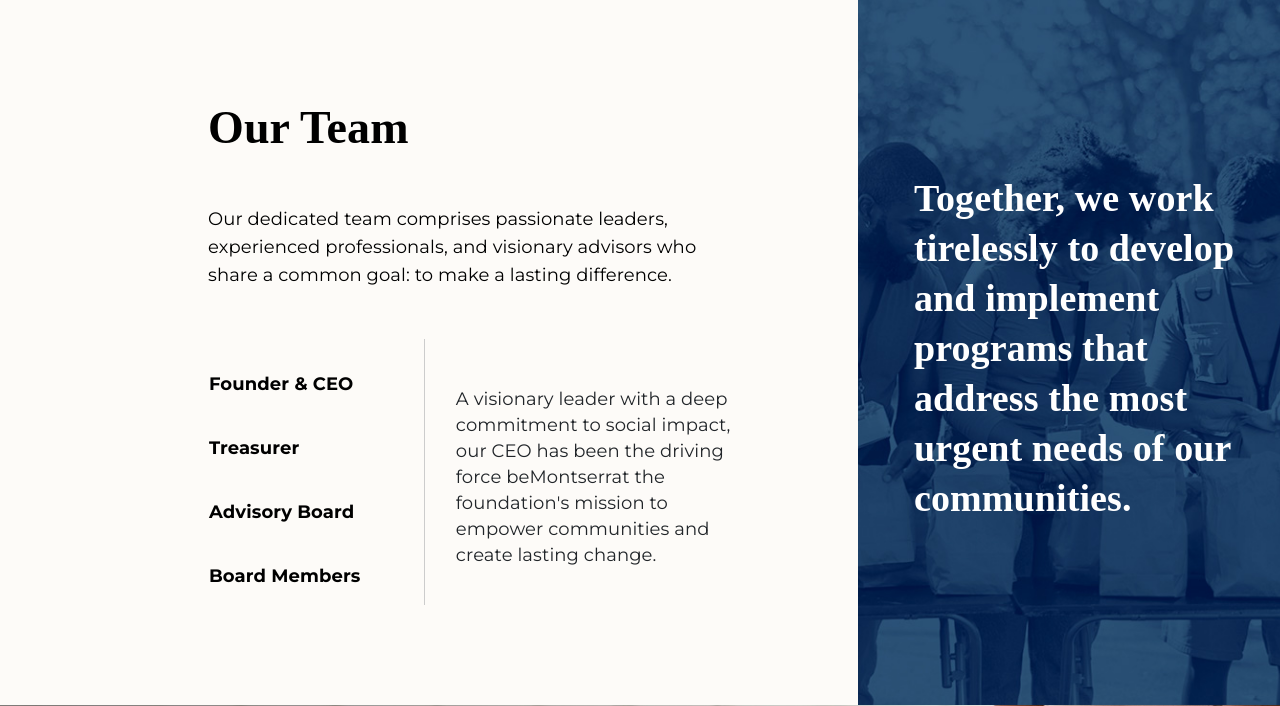
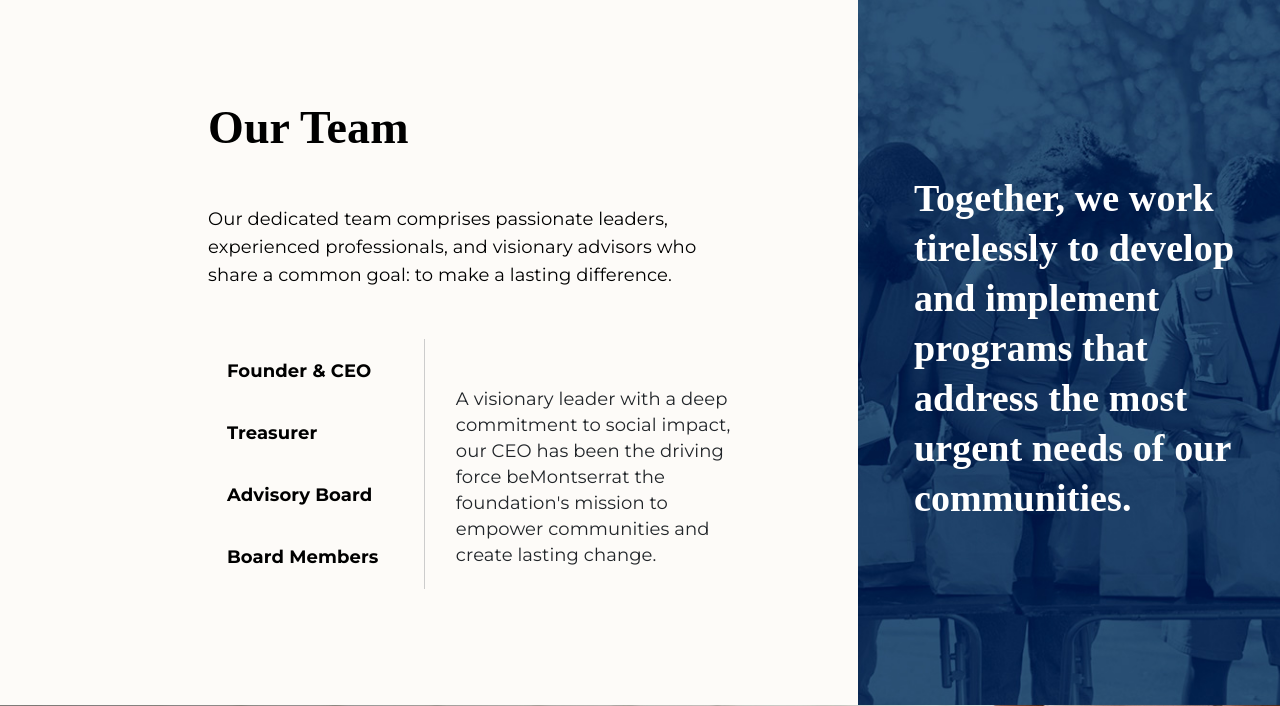
Before and after one commit to salmankhan03/Atriumlegacy, a PHP site: page /about_us.php in a window 1280 px wide. Shown: the part 2028-2734 px from the top of the page. Run offline with PHP 8.4, Linux system fonts and the light colour scheme; some web fonts are replaced.

Commit message:
update images and our team spacing

```diff
--- a/about_us.php
+++ b/about_us.php
@@ -297,32 +297,32 @@
                             </div>
 
                             <div class="row">
-                                <div class="col-md-5 col-lg-5 col-sm-12 pl-0 pr-0" style="border-right:1px solid #ccc;">
+                                <div class="col-md-5 col-lg-5 col-sm-12 pl-0 pr-0 d-flex align-items-center" style="border-right:1px solid #ccc; height: 250px;">
                                     <div class="d-block">
                                         <ul class="nav nav-tabs w-100 d-flex no-bullets" id="myTab" role="tablist" style=" justify-content: space-between; border-bottom: none;">
-                                            <li class="nav-item p-0" role="presentation">
-                                                <a class="nav-link active" id="founder-tab" data-toggle="tab" href="#founder" role="tab" aria-controls="founder" aria-selected="true" style="background-color:transparent;border:none">
+                                            <li class="nav-item p-0 d-flex align-items-center" role="presentation">
+                                                <a class="nav-link active our-team" id="founder-tab" data-toggle="tab" href="#founder" role="tab" aria-controls="founder" aria-selected="true">
                                                     <div>
                                                         <span style="font-size:18px">Founder & CEO</span>
                                                     </div>
                                                 </a>
                                             </li>
-                                            <li class="nav-item p-0" role="presentation">
-                                                <a class="nav-link" id="treasurer-tab" data-toggle="tab" href="#treasurer" role="tab" aria-controls="treasurer" aria-selected="false" style="background-color:transparent;border:none">
+                                            <li class="nav-item p-0 d-flex align-items-center" role="presentation">
+                                                <a class="nav-link our-team" id="treasurer-tab" data-toggle="tab" href="#treasurer" role="tab" aria-controls="treasurer" aria-selected="false">
                                                     <div>
                                                         <span style="font-size:18px">Treasurer</span>
                                                     </div>
                                                 </a>
                                             </li>
-                                            <li class="nav-item p-0" role="presentation">
-                                                <a class="nav-link" id="advisory-tab" data-toggle="tab" href="#advisory" role="tab" aria-controls="advisory" aria-selected="false" style="background-color:transparent;border:none">
+                                            <li class="nav-item p-0 d-flex align-items-center" role="presentation">
+                                                <a class="nav-link our-team" id="advisory-tab" data-toggle="tab" href="#advisory" role="tab" aria-controls="advisory" aria-selected="false">
                                                     <div>
                                                         <span style="font-size:18px">Advisory Board</span>
                                                     </div>
                                                 </a>
                                             </li>
-                                            <li class="nav-item p-0" role="presentation">
-                                                <a class="nav-link" id="board-tab" data-toggle="tab" href="#board" role="tab" aria-controls="board" aria-selected="false" style="background-color:transparent;border:none;">
+                                            <li class="nav-item p-0 d-flex align-items-center" role="presentation">
+                                                <a class="nav-link our-team" id="board-tab" data-toggle="tab" href="#board" role="tab" aria-controls="board" aria-selected="false">
                                                     <div>
                                                         <span style="font-size:18px">Board Members</span>
                                                     </div>
--- a/css/style.css
+++ b/css/style.css
@@ -446,3 +446,9 @@ a {
 .tabs-cards-body{
     font-size: 18px;
 }
+
+.our-team{
+    background-color:transparent !important;
+    border:none !important;
+    padding: 20px !important;
+}
--- a/index.php
+++ b/index.php
@@ -948,7 +948,7 @@
                             <div style="font-family: Moisette; font-style:italic; font-size:26px; color:#000;">Join us in making a meaningful impact</div>
                             <p class="mt-4 mb-4" style="font-family: Montserrat; color:#000; font-size:18px">Whether through donations, volunteer work, or partnerships, your support plays a crucial role in creating a brighter, more inclusive future for everyone.</p>
                             <div id="" class="button_wrap">
-                                <a href="#" class="custom-btn">
+                                <a href="#" class="custom-btn2">
                                     <span>Join Us</span>
                                 </a>
                             </div>
```
Also changed, not shown: img/contact_us.jpg, img/home_3.jpg.
